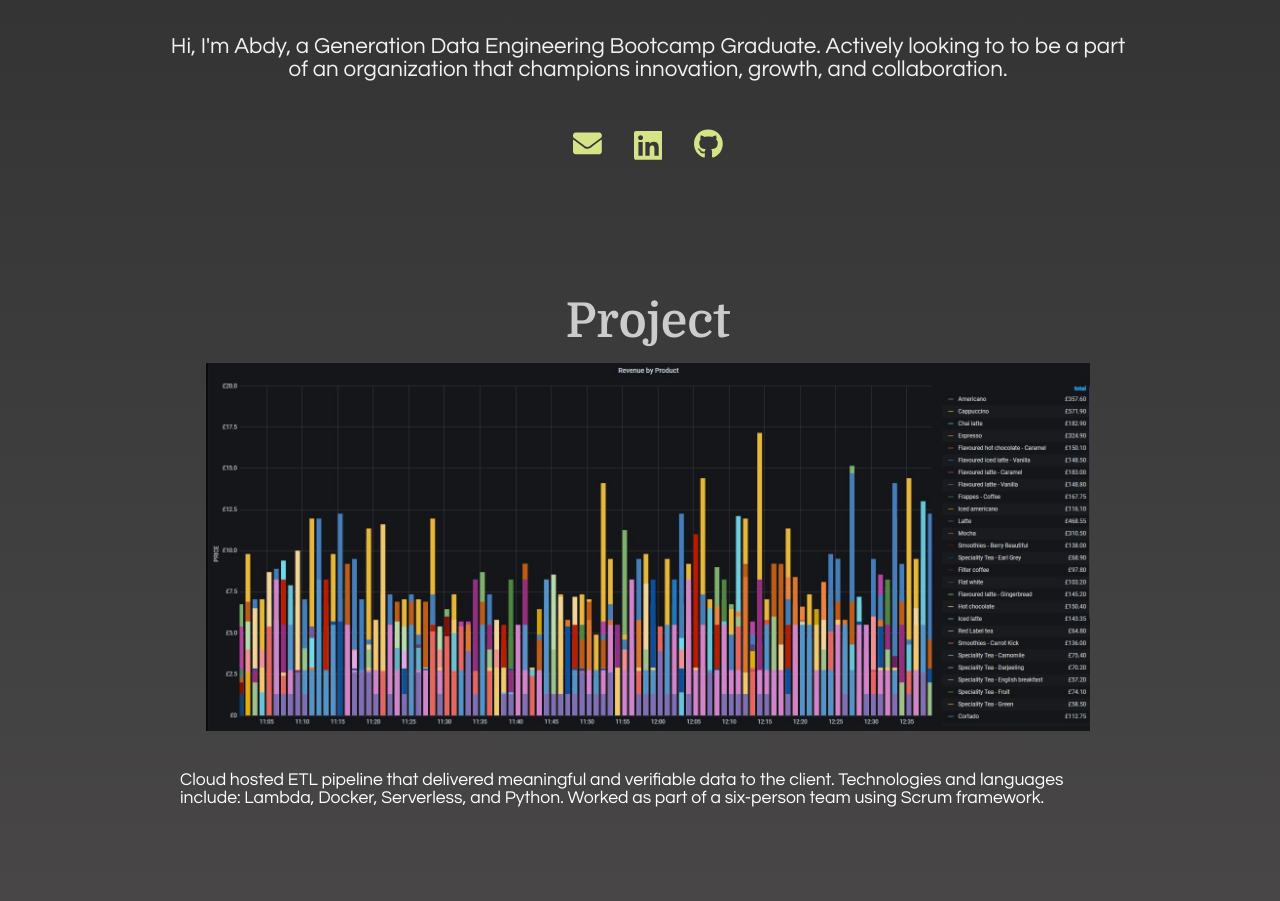
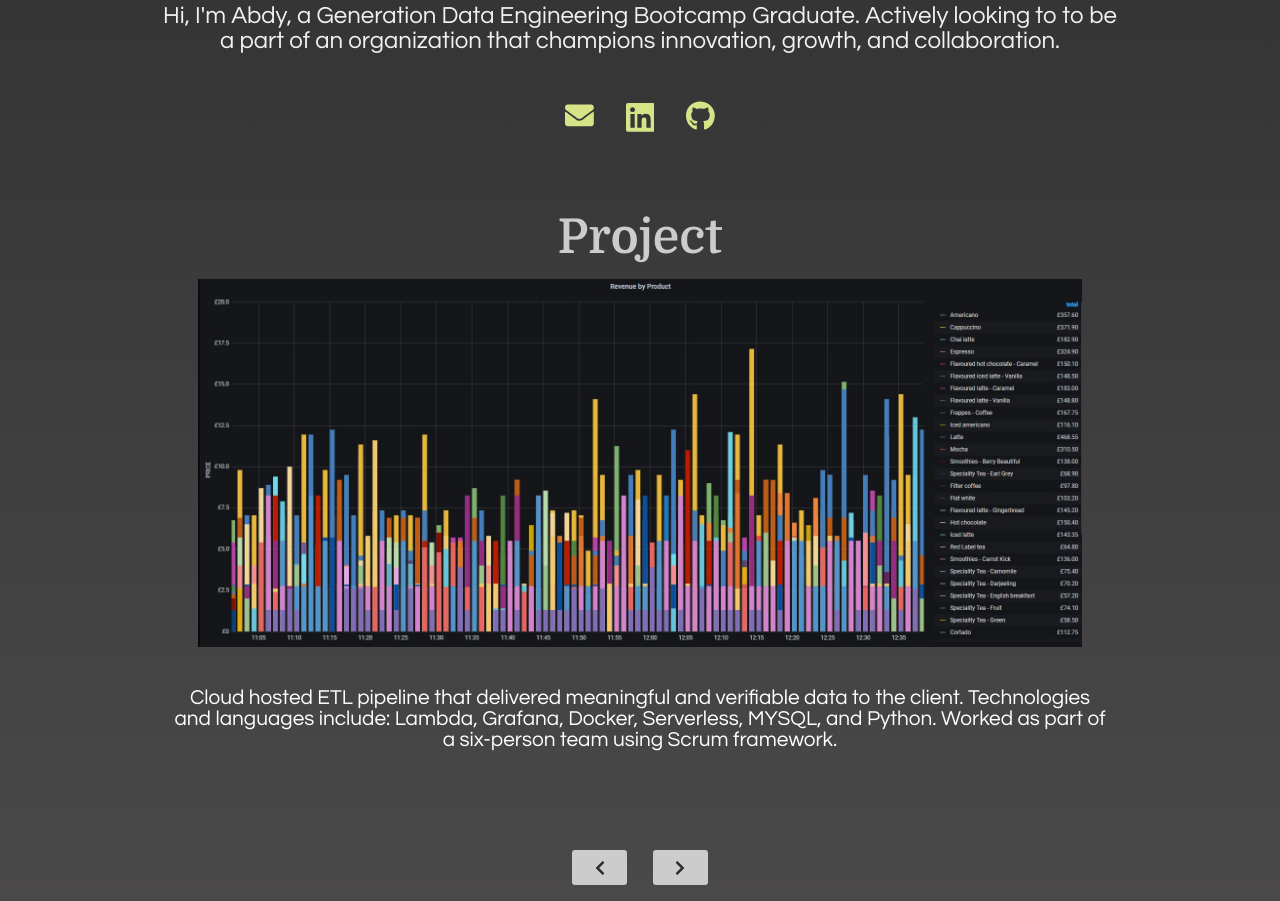
Before and after one commit to aabarre/aabarre.github.io, a website: page index.html in a window 1280 px wide. Shown: the part 399-1300 px from the top of the page. Drawn offline with Linux system fonts and the light colour scheme; a web font is replaced by a local one.

Commit message:
completed

```diff
--- a/index.html
+++ b/index.html
@@ -75,7 +75,7 @@
                             <div class="meta">
 
                                 <p>Cloud hosted ETL pipeline that delivered meaningful and verifiable data to the client.
-                                    Technologies and languages include: Lambda, Docker, Serverless, and Python. Worked
+                                    Technologies and languages include: Lambda, Grafana, Docker, Serverless, MYSQL, and Python. Worked
                                     as part of a six-person team using Scrum framework.</p>
 
                             </div>
--- a/sass/styles.scss
+++ b/sass/styles.scss
@@ -43,7 +43,7 @@ body {
 
 section {
   width: 100%;
-  padding: 2rem 2rem 3rem 3rem;
+  padding: 2rem rem 3rem 3rem;
   display: flex;
   justify-content: center;
   align-items: center;
@@ -81,6 +81,7 @@ section {
 
   &.projects {
     background-color: inherit;
+    padding: 1.5rem;
     h1 {
       color: $sub-head-color;
     }
@@ -165,7 +166,7 @@ h2 {
 
 h3 {
   font-family: "Questrial", sans-serif;
-  font-size: 1.4rem;
+  font-size: 1.5rem;
   margin: 0 0 2rem 0;
   font-weight: 400;
   color: darken($foreground-color,5%);
@@ -188,10 +189,11 @@ h4 {
 }
 
 p {
-  font-size: 1.1rem;
+  font-size: 1.3rem;
   padding-bottom: 1rem;
+  font-weight: 100;
   font-family: "Questrial", sans-serif;
-  text-align: left;
+  text-align: center;
 
 }
 
@@ -277,11 +279,12 @@ ul.social {
         width: 90%;
         height: auto;
         padding: 0.5rem;
+        left: 5px;
         transition: transform .9s;
       }
 
       img:hover {
-        transform: scale(1.3);
+        transform: scale(1.4);
         }
 
       &.active {
```
Also changed, not shown: sass/styles.css, 1 other file.
